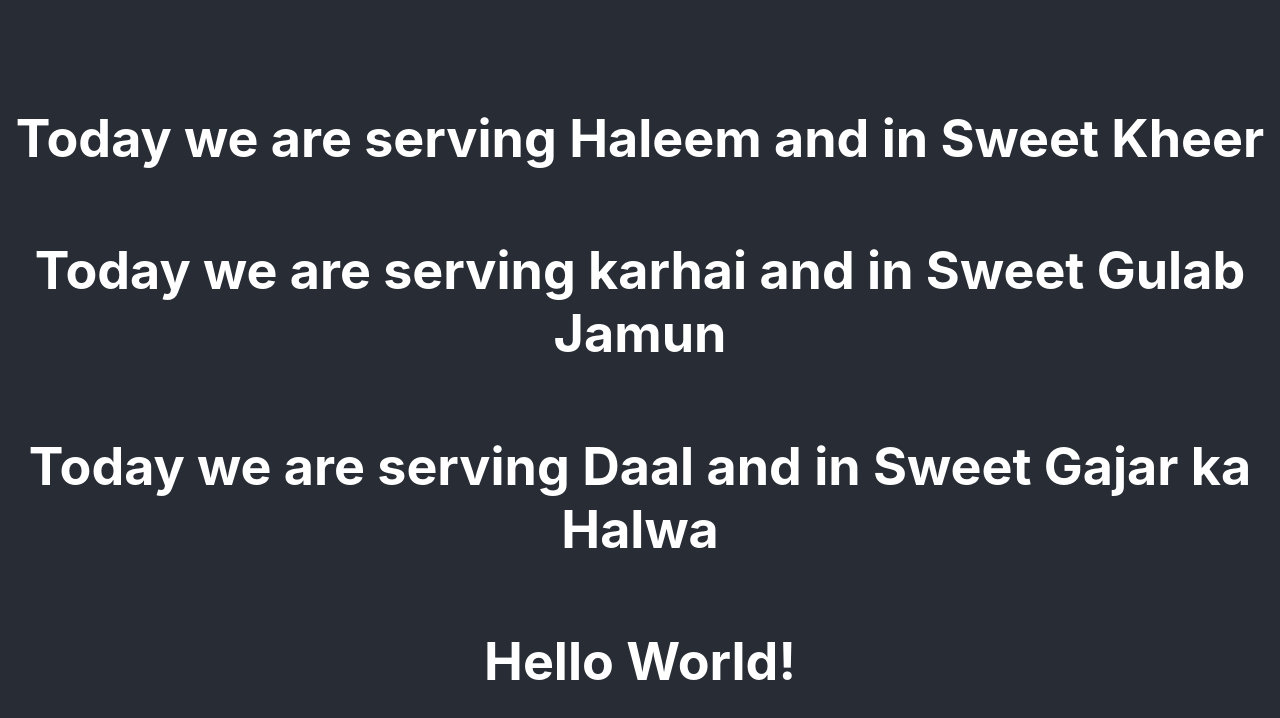
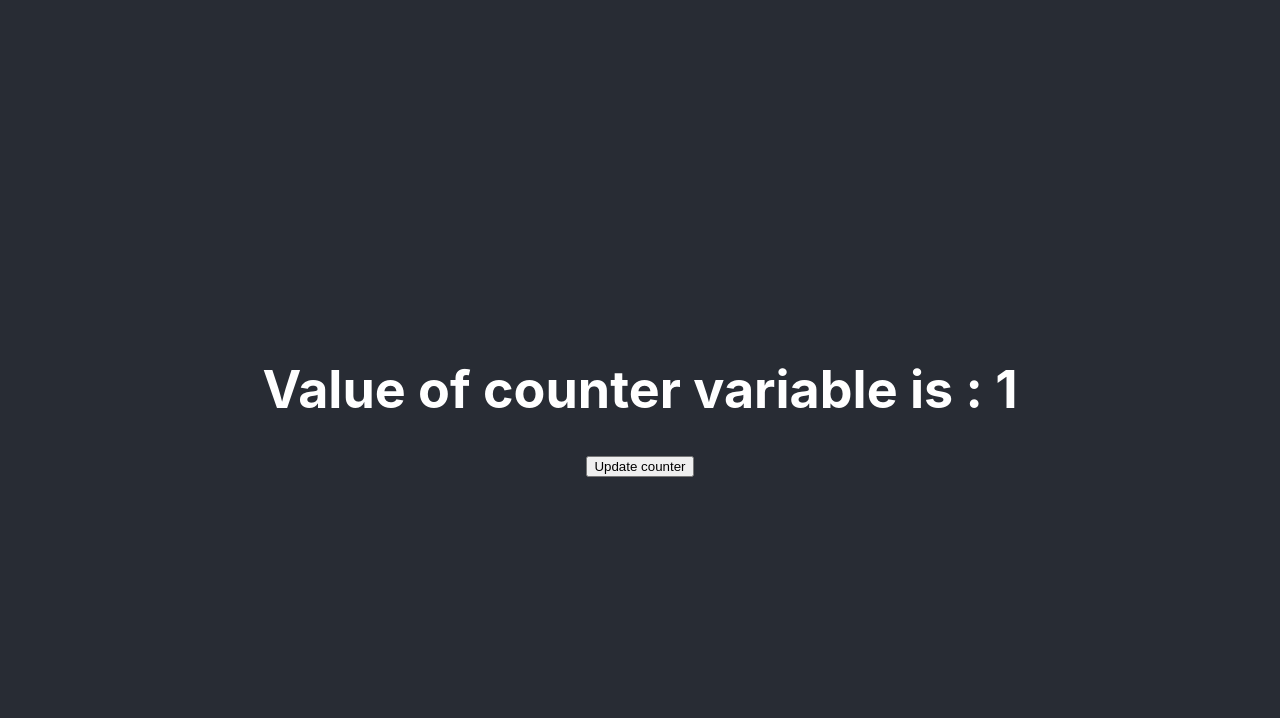
Before and after one commit to Jafferjees-IT/bootcamp-react-app, a React (Create React App) app: page / in a window 1280 px wide. Shown: the top 718 px of the page. Built offline with nearby package versions, Linux system fonts and the light colour scheme.

Commit message:
useState

```diff
--- a/src/App.js
+++ b/src/App.js
@@ -1,17 +1,23 @@
-import React from 'react';
+import React, {useState} from 'react';
 import './App.css';
-import Dinner from './dinner.js';
+
 
 
 function App() {
+
+  let [count, setCount] = useState(1);
   return (
     <div className="App">
       <header className="App-header">
-    <Dinner dishname="Haleem" sweet="Kheer"/>
-    <Dinner dishname="karhai" sweet="Gulab Jamun"/>
-    <Dinner dishname="Daal" sweet="Gajar ka Halwa"/>
-      <h1>Hello World!</h1>
+
+      <h1>Value of counter variable is : {count} </h1>
+      <button onClick={
+        ()=> setCount(count +1)
+      }>
+        Update counter
+      </button>
       </header>
+
     </div>
   );
 }
```
